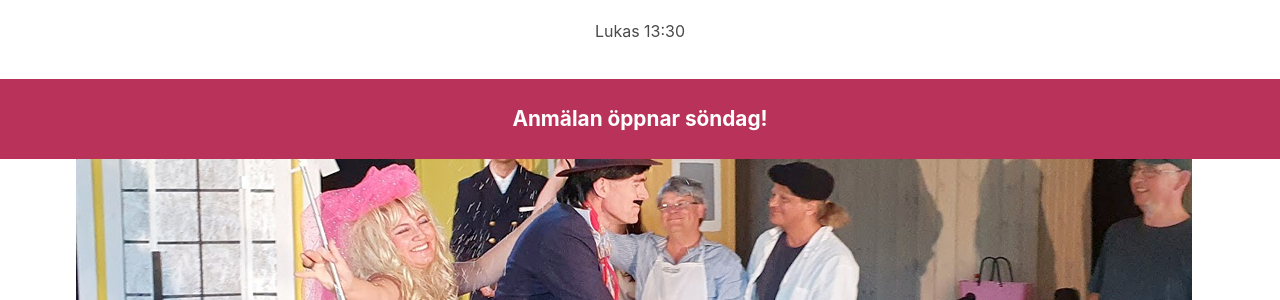
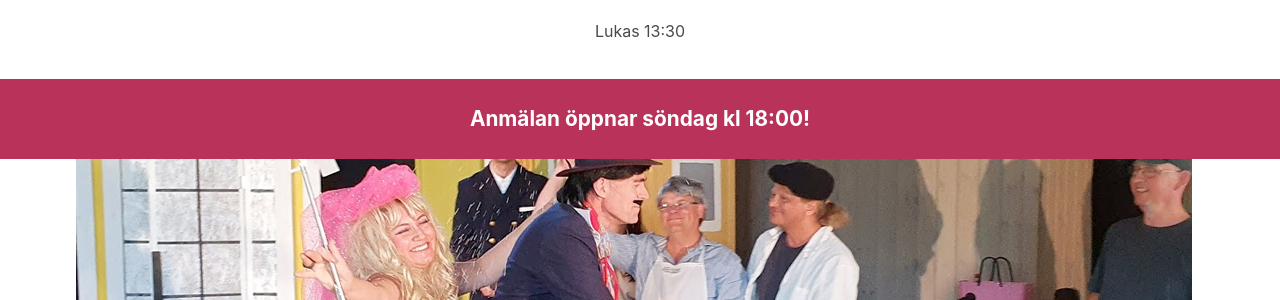
Before and after one commit to HendrikPetertje/bankas2021, a Jekyll site: the page built from index.markdown, in a window 1280 px wide. Shown: the part 741-1041 px from the top of the page. Built offline with Jekyll 4.4.1, drawn with Linux system fonts in a browser that asks for light colours.

Commit message:
Add time

```diff
--- a/_config.yml
+++ b/_config.yml
@@ -38,7 +38,7 @@ sass:
 
 sign_up:
   #sign_up_link: https://www.google.com/foobarbaz
-  excuse_text: Anmälan öppnar söndag!
+  excuse_text: Anmälan öppnar söndag kl 18:00!
 
 # Exclude from processing.
 # The following items will not be processed, by default.
```
